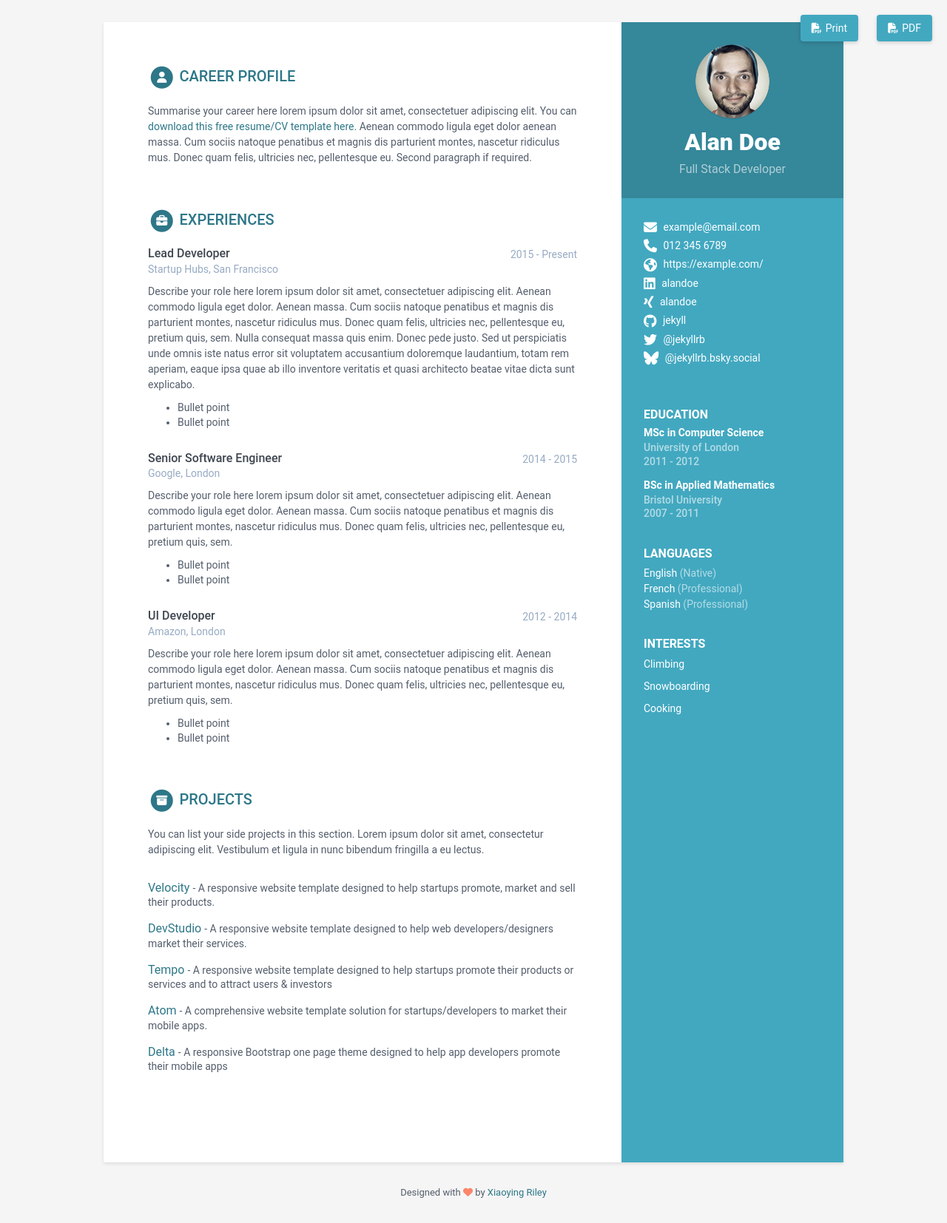
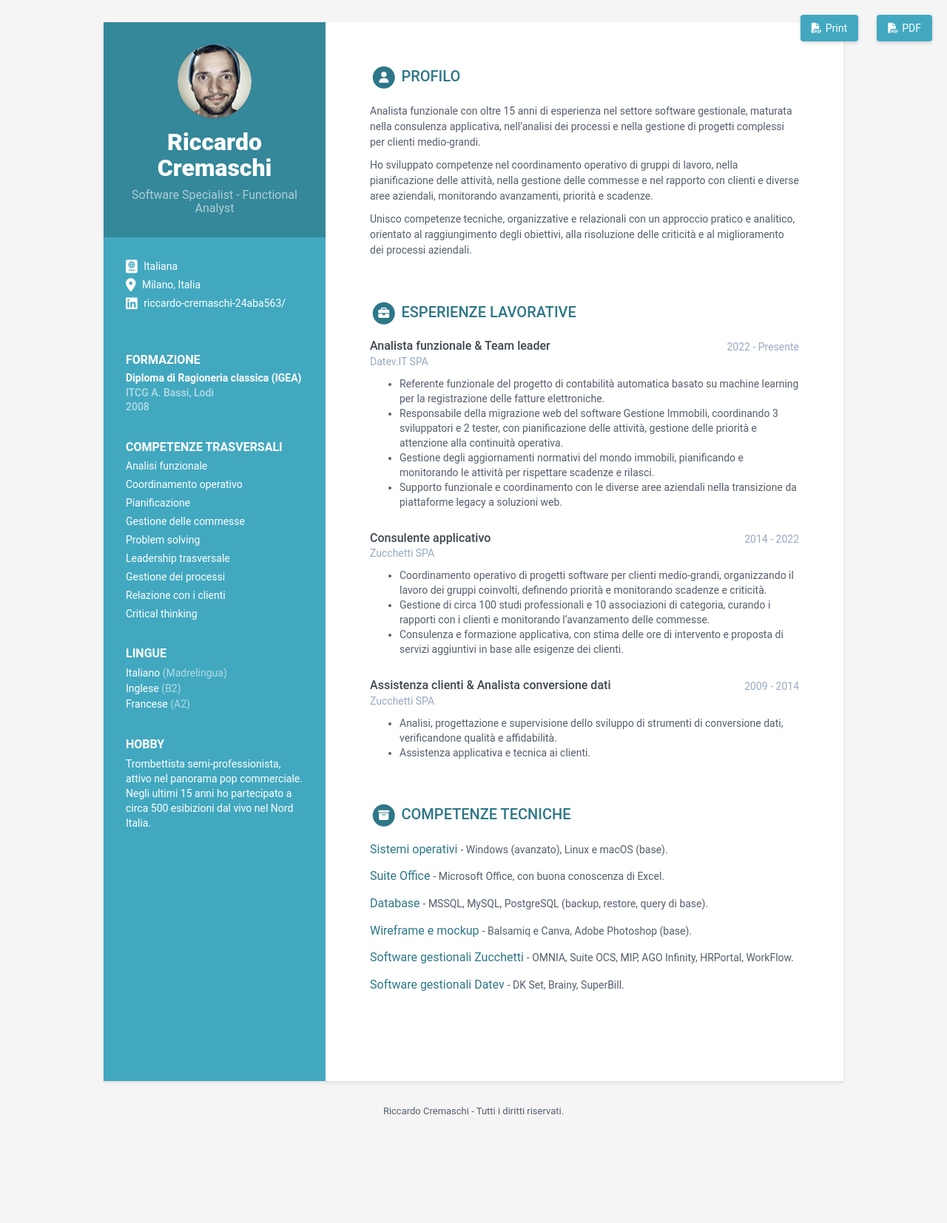
Before and after one commit to riccardocremaschi/cv, a Jekyll site: the page built from index.html, in a window 1280 px wide. Shown: the whole page at 74% size. Built offline with Jekyll 4.4.1, drawn with Linux system fonts in a browser that asks for light colours; after the commit the page ends 1544 px from its top, so only the background shows below that.

Commit message:
Popola curriculum da PDF aggiornato

```diff
--- a/_data/data.yml
+++ b/_data/data.yml
@@ -1,286 +1,90 @@
-#
-# Be aware that even a small syntax error here can lead to failures in output.
-#
+sidebar:
+  position: left
+  about: false
+  education: true
+  name: Riccardo Cremaschi
+  tagline: Software Specialist - Functional Analyst
+  avatar: profile.png
+  linkedin: riccardo-cremaschi-24aba563/
+  location: Milano, Italia
+  citizenship: Italiana
+  skills:
+    title: Competenze trasversali
+    contributions:
+      - title: Analisi funzionale
+      - title: Coordinamento operativo
+      - title: Pianificazione
+      - title: Gestione delle commesse
+      - title: Problem solving
+      - title: Leadership trasversale
+      - title: Gestione dei processi
+      - title: Relazione con i clienti
+      - title: Critical thinking
+  languages:
+    title: Lingue
+    info:
+      - idiom: Italiano
+        level: Madrelingua
+      - idiom: Inglese
+        level: B2
+      - idiom: Francese
+        level: A2
+  interests:
+    title: Hobby
+    info:
+      - item: Trombettista semi-professionista, attivo nel panorama pop commerciale. Negli ultimi 15 anni ho partecipato a circa 500 esibizioni dal vivo nel Nord Italia.
+career-profile:
+  title: Profilo
+  summary: |
+    Analista funzionale con oltre 15 anni di esperienza nel settore software gestionale, maturata nella consulenza applicativa, nell’analisi dei processi e nella gestione di progetti complessi per clienti medio-grandi.
 
-sidebar:
-  position: right # position of the sidebar : left or right
-  about: True # set to False or comment line if you want to remove the "how to use?" in the sidebar
-  education: True # set to False if you want education in main section instead of in sidebar
+    Ho sviluppato competenze nel coordinamento operativo di gruppi di lavoro, nella pianificazione delle attività, nella gestione delle commesse e nel rapporto con clienti e diverse aree aziendali, monitorando avanzamenti, priorità e scadenze.
 
-  # Profile information
-  name: Alan Doe
-  tagline: Full Stack Developer
-  avatar: profile.png #place a 100x100 picture inside /assets/images/ folder and provide the name of the file below
-
-  # Sidebar links
-  email: example@email.com
-  phone: 012 345 6789
-  timezone: America/Cancun # Enter your timezone, e.g., America/Havana, Africa/Casablanca, America/North_Dakota/Center
-  citizenship:
-  website: https://example.com/ # Include the full website URL, including "http://" or "https://".
-  linkedin: alandoe
-  xing: alandoe
-  github: jekyll
-  telegram: # add your nickname without '@' sign
-  gitlab:
-  bitbucket:
-  bluesky: '@jekyllrb.bsky.social' # Specify your full Bluesky handle
-  twitter: '@jekyllrb'
-  stack-overflow: # Number/Username, e.g. 123456/alandoe
-  codewars:
-  goodreads: # Number-Username, e.g. 123456-alandoe
-  mastodon: # Please include your full Mastodon link here.
-  hackerrank: # Please provide your HackerRank username.
-  leetcode: # Please provide your LeetCode username.
-  pdf: # Add a PDF link here if you want to include a PDF custom version in your resume.
-
-  languages:
-    title: Languages
-    info:
-    - idiom: English
-      level: Native
-
-    - idiom: French
-      level: Professional
-
-    - idiom: Spanish
-      level: Professional
-
-  interests:
-    title: Interests
-    info:
-    - item: Climbing
-      link:
-
-
-    - item: Snowboarding
-      link:
-
-
-    - item: Cooking
-      link:
-
-
-career-profile:
-  title: Career Profile
-  summary: |
-    Summarise your career here lorem ipsum dolor sit amet, consectetuer
-    adipiscing elit. You can [download this free resume/CV template here]().
-    Aenean commodo ligula eget dolor aenean massa. Cum sociis natoque
-    penatibus et magnis dis parturient montes, nascetur ridiculus mus.
-    Donec quam felis, ultricies nec, pellentesque eu.
-    Second paragraph if required.
+    Unisco competenze tecniche, organizzative e relazionali con un approccio pratico e analitico, orientato al raggiungimento degli obiettivi, alla risoluzione delle criticità e al miglioramento dei processi aziendali.
 education:
-  title: Education
+  title: Formazione
   info:
-  - degree: MSc in Computer Science
-    university: University of London
-    time: 2011 - 2012
-    details: |
-      Describe your study here lorem ipsum dolor sit amet, consectetuer
-      adipiscing elit. Aenean commodo ligula eget dolor. Aenean massa. Cum
-      sociis natoque penatibus et magnis dis parturient montes, nascetur
-      ridiculus mus. Donec quam felis, ultricies nec, pellentesque eu,
-      pretium quis, sem.
-        - Bullet point
-        - Bullet point
-  - degree: BSc in Applied Mathematics
-    university: Bristol University
-    time: 2007 - 2011
-    details: |
-      Describe your study here lorem ipsum dolor sit amet, consectetuer
-      adipiscing elit. Aenean commodo ligula eget dolor. Aenean massa. Cum
-      sociis natoque penatibus et magnis dis parturient montes, nascetur
-      ridiculus mus. Donec quam felis, ultricies nec, pellentesque eu,
-      pretium quis, sem.
-        - Bullet point
-        - Bullet point
-
+    - degree: Diploma di Ragioneria classica (IGEA)
+      university: ITCG A. Bassi, Lodi
+      time: "2008"
+      details: "Votazione: 85/100."
 experiences:
-  title: Experiences
+  title: Esperienze lavorative
   info:
-  - role: Lead Developer
-    time: 2015 - Present
-    company: Startup Hubs, San Francisco
-    details: |
-      Describe your role here lorem ipsum dolor sit amet, consectetuer
-      adipiscing elit. Aenean commodo ligula eget dolor. Aenean massa.
-      Cum sociis natoque penatibus et magnis dis parturient montes,
-      nascetur ridiculus mus. Donec quam felis, ultricies nec,
-      pellentesque eu, pretium quis, sem. Nulla consequat massa quis
-      enim. Donec pede justo. Sed ut perspiciatis unde omnis iste natus
-      error sit voluptatem accusantium doloremque laudantium, totam rem
-      aperiam, eaque ipsa quae ab illo inventore veritatis et quasi
-      architecto beatae vitae dicta sunt explicabo.
-        - Bullet point
-        - Bullet point
-  - role: Senior Software Engineer
-    time: 2014 - 2015
-    company: Google, London
-    details: |
-      Describe your role here lorem ipsum dolor sit amet, consectetuer
-      adipiscing elit. Aenean commodo ligula eget dolor. Aenean massa.
-      Cum sociis natoque penatibus et magnis dis parturient montes,
-      nascetur ridiculus mus. Donec quam felis, ultricies nec,
-      pellentesque eu, pretium quis, sem.
-        - Bullet point
-        - Bullet point
-  - role: UI Developer
-    time: 2012 - 2014
-    company: Amazon, London
-    details: |
-      Describe your role here lorem ipsum dolor sit amet, consectetuer
-      adipiscing elit. Aenean commodo ligula eget dolor. Aenean massa.
-      Cum sociis natoque penatibus et magnis dis parturient montes,
-      nascetur ridiculus mus. Donec quam felis, ultricies nec,
-      pellentesque eu, pretium quis, sem.
-        - Bullet point
-        - Bullet point
-
-certifications:
-  title: Certifications
-  list:
-  - name: CV Builder
-    start: 2020
-    end: 2021
-    organization: Microsoft
-    credentialid: 111-222
-    credentialurl: www.google.com
-    credentialname: Google
-    details: |
-      Details about cert. Lorem ipsum dolor sit amet, consectetur
-      adipiscing elit.
-      Nullam eget orci purus. Nullam ultrices neque nibh.
-      Aenean fermentum, felis vulputate suscipit accumsan,
-      sem enim bibendum augue, sed convallis arcu lacus at dui.
-      Pellentesque et nibh suscipit, vestibulum turpis eu, semper tortor.
-      Praesent felis nibh, eleifend id eleifend id, dictum id enim.
-      Praesent venenatis erat non augue suscipit consectetur.
-
-      Second paragraph. Sed eleifend enim ante, vitae efficitur purus
-      fringilla vel. Ut euismod, sem sed vulputate venenatis,
-      justo diam viverra velit, sed rhoncus leo leo eu justo.
-      Suspendisse placerat risus ante, sed porta nisi blandit at.
-  - name: Git learning
-    start: 2019
-    end:
-    organization: Microsoft
-    credentialid: 111-222
-    credentialurl: www.github.com
-    credentialname: Github
-    details: |
-      Older certification. Lorem ipsum dolor sit amet, consectetur
-      adipiscing elit.
-      Nullam eget orci purus. Nullam ultrices neque nibh.
-      Aenean fermentum, felis vulputate suscipit accumsan,
-      sem enim bibendum augue, sed convallis arcu lacus at dui.
-      Pellentesque et nibh suscipit, vestibulum turpis eu, semper tortor.
-      Praesent felis nibh, eleifend id eleifend id, dictum id enim.
-      Praesent venenatis erat non augue suscipit consectetur.
-
+    - role: Analista funzionale & Team leader
+      time: 2022 - Presente
+      company: Datev.IT SPA
+      details: |
+        - Referente funzionale del progetto di contabilità automatica basato su machine learning per la registrazione delle fatture elettroniche.
+        - Responsabile della migrazione web del software Gestione Immobili, coordinando 3 sviluppatori e 2 tester, con pianificazione delle attività, gestione delle priorità e attenzione alla continuità operativa.
+        - Gestione degli aggiornamenti normativi del mondo immobili, pianificando e monitorando le attività per rispettare scadenze e rilasci.
+        - Supporto funzionale e coordinamento con le diverse aree aziendali nella transizione da piattaforme legacy a soluzioni web.
+    - role: Consulente applicativo
+      time: 2014 - 2022
+      company: Zucchetti SPA
+      details: |
+        - Coordinamento operativo di progetti software per clienti medio-grandi, organizzando il lavoro dei gruppi coinvolti, definendo priorità e monitorando scadenze e criticità.
+        - Gestione di circa 100 studi professionali e 10 associazioni di categoria, curando i rapporti con i clienti e monitorando l'avanzamento delle commesse.
+        - Consulenza e formazione applicativa, con stima delle ore di intervento e proposta di servizi aggiuntivi in base alle esigenze dei clienti.
+    - role: Assistenza clienti & Analista conversione dati
+      time: 2009 - 2014
+      company: Zucchetti SPA
+      details: |
+        - Analisi, progettazione e supervisione dello sviluppo di strumenti di conversione dati, verificandone qualità e affidabilità.
+        - Assistenza applicativa e tecnica ai clienti.
 projects:
-  title: Projects
-  intro: >
-    You can list your side projects in this section. Lorem ipsum dolor sit amet, consectetur adipiscing elit. Vestibulum et ligula in nunc bibendum fringilla a eu lectus.
+  title: Competenze tecniche
   assignments:
-  - title: Velocity
-    link: "#hook"
-    tagline: "A responsive website template designed to help startups promote, market and sell their products."
-
-  - title: DevStudio
-    link: "#"
-    tagline: "A responsive website template designed to help web developers/designers market their services."
-
-  - title: Tempo
-    link: "#"
-    tagline: "A responsive website template designed to help startups promote their products or services and to attract users &amp; investors"
-
-  - title: Atom
-    link: "#"
-    tagline: "A comprehensive website template solution for startups/developers to market their mobile apps."
-
-  - title: Delta
-    link: "#"
-    tagline: "A responsive Bootstrap one page theme designed to help app developers promote their mobile apps"
-
-oss:
-  title: OSS Contributions
-  intro: >
-    You can list your open source software contributions in this section. Lorem ipsum dolor sit amet, consectetur adipiscing elit. Vestibulum et ligula in nunc bibendum fringilla a eu lectus.
-  contributions:
-  - title: Tempo
-    link: "#"
-    tagline: "A responsive website template designed to help startups promote their products or services and to attract users &amp; investors"
-
-  - title: Atom
-    link: "#"
-    tagline: "A comprehensive website template solution for startups/developers to market their mobile apps."
-
-  - title: Delta
-    link: "#"
-    tagline: "A responsive Bootstrap one page theme designed to help app developers promote their mobile apps"
-
-publications:
-  title: Publications
-  intro: |
-    You can list your publications in this section. Lorem ipsum dolor sit
-    amet, consectetur adipiscing elit. Vestibulum et ligula in nunc
-    bibendum fringilla a eu lectus.
-  papers:
-  - title: The Art of Computer Programming
-    link: "#"
-    authors: Donald E. Knuth
-    conference: Addison-Wesley, 1968
-
-  - title: "Genetic Programming III: Darwinian Invention &amp; Problem Solving"
-    link: "#"
-    authors: Koza, J.R., Andre, D., Bennett, F.H., Keane, M.A.
-    conference: "Morgan Kaufmann Publishers Inc., San Francisco, CA, USA, 1st edn. (1999)"
-
-  - title: A syntax directed compiler for Algol 60
-    link: "#"
-    authors: Edgar T. Irons
-    conference: "Comm. ACM 4 (1961), 51–55"
-
-recommendations:
-  title: Recommendations
-  list:
-  - person: Yareli Perez
-    email: perezyareli@example.com
-    phone: 012 345 6789
-    role: General Director at example.com
-    recommendation: |
-      Alan Doe is a super employee!
-  - person: Lara Henderson
-    email: larah@example.com
-    phone: 012 345 6789
-    role: General Director at example.com
-    recommendation: |
-      I would like to work with Alan Doe again!
-
-      He is a great employee!
-
-skills:
-  title: Skills &amp; Proficiency
-
-  toolset:
-  - name: Python & Django
-    level: 98%
-
-  - name: Javascript & jQuery
-    level: 98%
-
-  - name: Angular
-    level: 98%
-
-  - name: HTML5 & CSS
-    level: 95%
-
-  - name: Ruby on Rails
-    level: 85%
-
-  - name: Sketch & Photoshop
-    level: 60%
-
-footer: >
-  Designed with <i class="fas fa-heart"></i> by <a href="http://themes.3rdwavemedia.com" target="_blank" rel="nofollow">Xiaoying Riley</a>
+    - title: Sistemi operativi
+      tagline: Windows (avanzato), Linux e macOS (base).
+    - title: Suite Office
+      tagline: Microsoft Office, con buona conoscenza di Excel.
+    - title: Database
+      tagline: MSSQL, MySQL, PostgreSQL (backup, restore, query di base).
+    - title: Wireframe e mockup
+      tagline: Balsamiq e Canva, Adobe Photoshop (base).
+    - title: Software gestionali Zucchetti
+      tagline: OMNIA, Suite OCS, MIP, AGO Infinity, HRPortal, WorkFlow.
+    - title: Software gestionali Datev
+      tagline: DK Set, Brainy, SuperBill.
+footer: "Riccardo Cremaschi - Tutti i diritti riservati."
```
